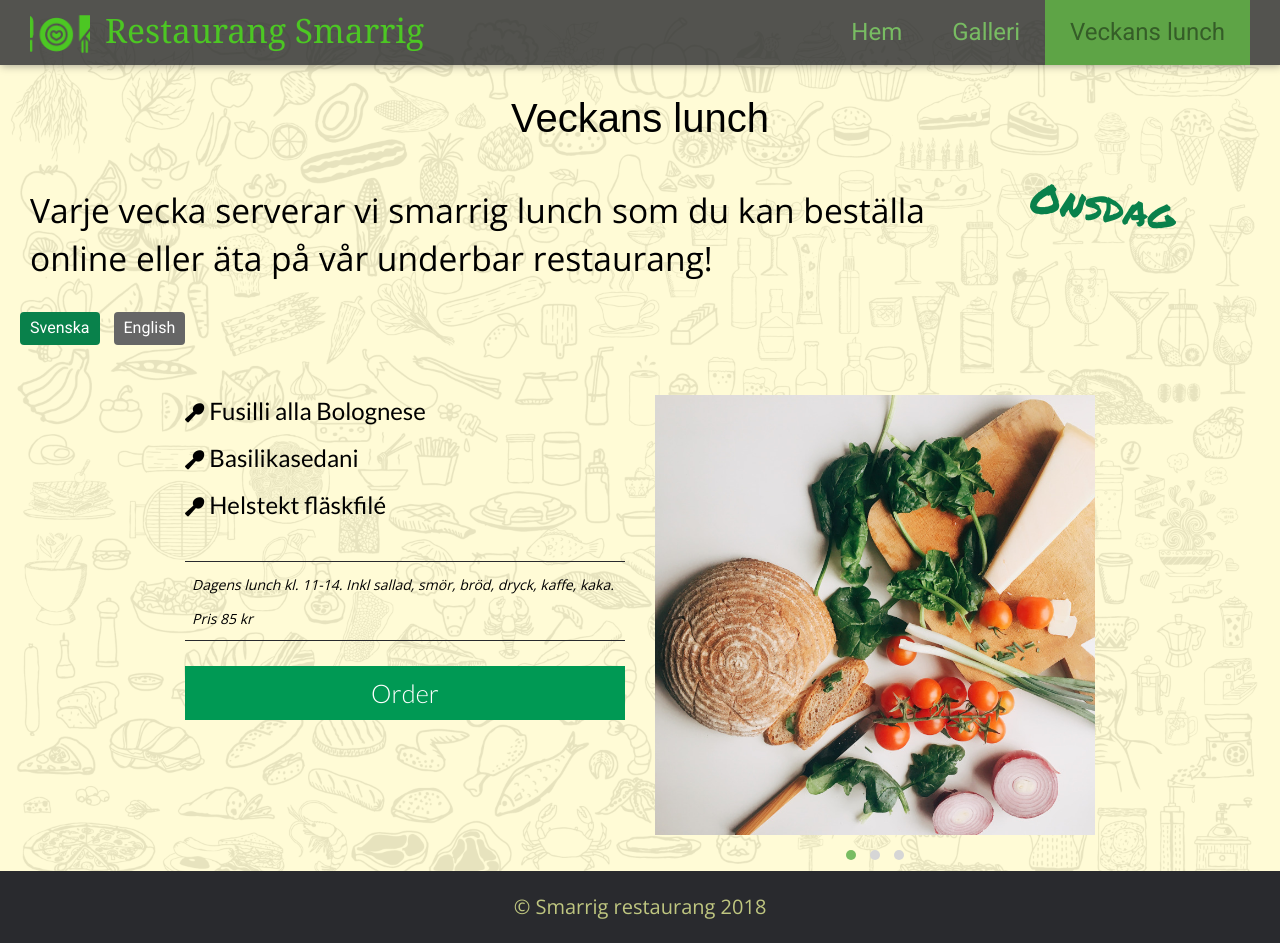
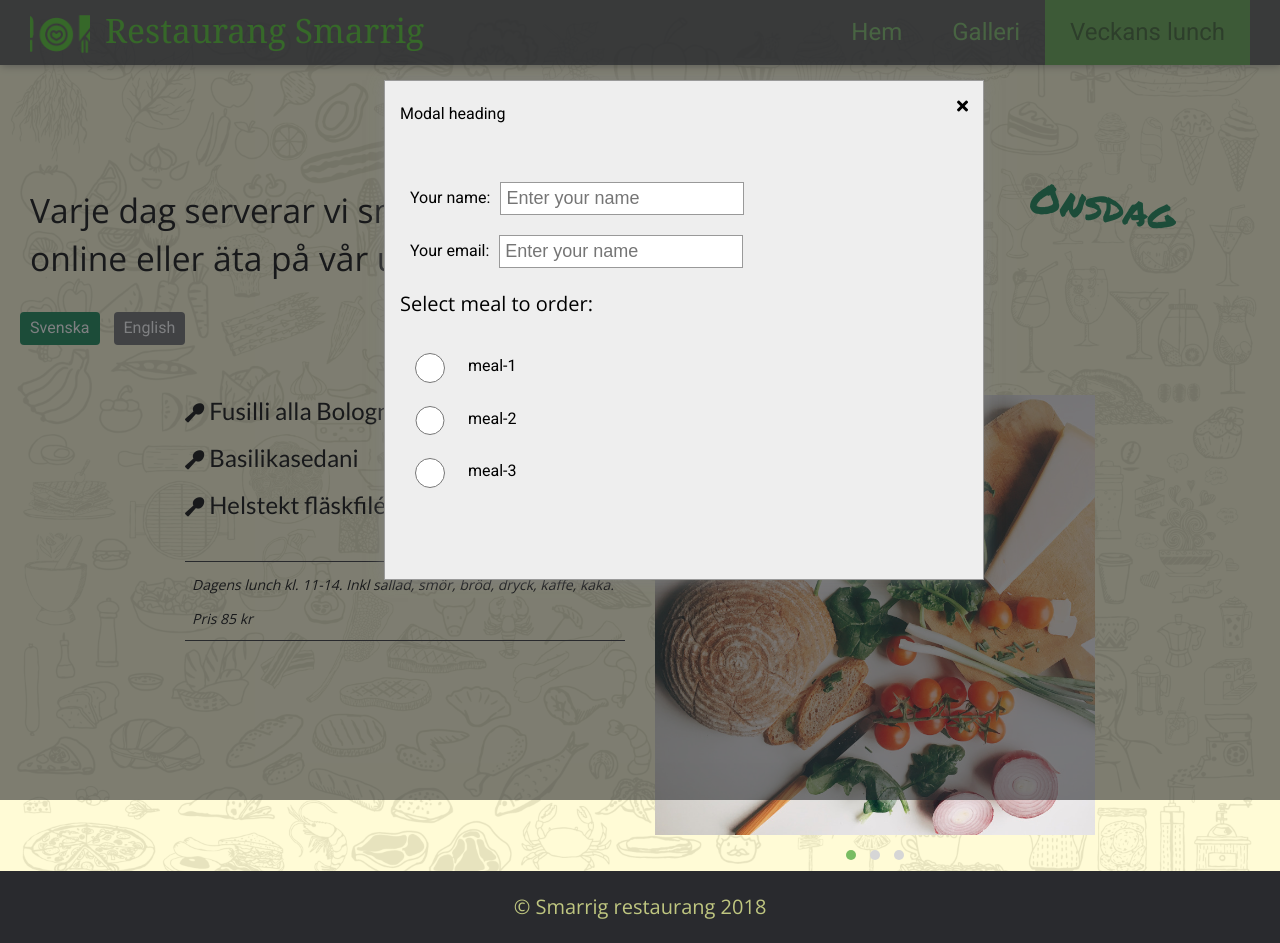
Before and after one commit to demichka/smarrig-project, a Node server app: page /week-lunch.html in a window 1280 px wide. Run offline with Node 20, Linux system fonts and the light colour scheme; some libraries are stand-ins or nearby versions.

Commit message:
added modal modified button Order added form to modal

```diff
--- a/www/css/styles.css
+++ b/www/css/styles.css
@@ -394,6 +394,7 @@
     justify-content: center;
     align-items: center; */
     padding: 50px 15px;
+    position: relative;
 }
 
 
@@ -440,7 +441,6 @@
     display: block;
     width: 100%;
     line-height: 50px;
-
     text-align: center;
     background-color: hsla(153, 100%, 30%, 1);
     color: hsla(225, 100%, 100%, 1);
@@ -459,6 +459,11 @@
     color: hsla(225, 95%, 100%, 1);
 }
 
+.order-btn {
+    position: absolute;
+    bottom: -100px;
+    width: 200px;
+}
 .flex-grid {
     display: flex;
     flex-direction: row;
@@ -522,3 +527,68 @@
     background-color: hsla(153, 87%, 27%, 1);
     cursor: default;
 }
+
+.modal {
+    position: absolute;
+    top: 10%;
+    left: 30%;
+    width: 600px;
+    height: 500px;
+    z-index: 3000;
+    background-color: #eee;
+    border: 1px solid #999;
+    box-shadow: 0px 0px 15px hsla(0, 0%, 50%, .7);
+    padding: 15px;
+}
+
+.close {
+    position: absolute;
+    right: 0px;
+    cursor: pointer;
+}
+
+.close:hover {
+    color: hsla(153, 100%, 30%, 1);
+}
+
+.fade {
+    width: 100%;
+    height: 100vh;
+    position: absolute;
+    top: 0;
+    left: 0;
+    background-color: hsla(225, 5%, 17%, .6);
+    z-index: 2999;
+    transition: all ease-in-out 0.5s;
+}
+
+.form-group {
+    display: flex;
+    flex-direction: row;
+    margin-bottom: 20px;
+}
+
+
+
+.form-group input[type=radio] {
+    width: 50px;
+    outline: none;
+}
+
+.form-group label {
+    cursor: pointer;
+    padding: 5px 10px;
+}
+
+.form-group input[type=text] {
+    padding: 5px;
+    font-size: 1.125rem;
+    box-shadow: none;
+    border: 1px solid #999;
+}
+
+.form-group input[type=text]:focus {
+    border: 1px solid hsla(105, 40%, 46%, 1);
+    outline: none;
+    box-shadow: none;
+}
--- a/www/js/main.js
+++ b/www/js/main.js
@@ -6,31 +6,53 @@
     let switchEnglish = $('.switch-english');
     let carousel = $('.owl-carousel');
     let lang = 'sv';
-
-
-
     let d = new Date();
     let dayOfWeek = d.getDay();
     let dayName = '';
-    let weekDays = [
-        'Måndag',
-        'Tisdag',
-        'Onsdag',
-        'Torsdag',
-        'Fredag'
-    ];
+    let weekDays = [{
 
-    function setDayName() {
+            name: 'sv',
+            days: [
+                'Måndag',
+                'Tisdag',
+                'Onsdag',
+                'Torsdag',
+                'Fredag',
+                'Lördag',
+                'Söndag'
+            ]
+        },
+        {
+            name: 'en',
+            days: [
+                'Monday',
+                'Tuesday',
+                'Wednesday',
+                'Thursday',
+                'Friday',
+                'Saturday',
+                'Sunday'
+            ]
+        }
+    ]
+
+    function setDayName(langDay) {
+        if (lang === 'sv') {
+            langDay = 0;
+        } else {
+            langDay = 1;
+        }
+
         if (dayOfWeek === 1) {
-            dayName = weekDays[0];
+            dayName = weekDays[langDay].days[0];
         } else if (dayOfWeek === 2) {
-            dayName = weekDays[1];
+            dayName = weekDays[langDay].days[1];
         } else if (dayOfWeek === 3) {
-            dayName = weekDays[2];
+            dayName = weekDays[langDay].days[2];
         } else if (dayOfWeek === 4) {
-            dayName = weekDays[3];
+            dayName = weekDays[langDay].days[3];
         } else if (dayOfWeek === 5) {
-            dayName = weekDays[4];
+            dayName = weekDays[langDay].days[4];
         }
         $('.day-name').append(dayName);
     }
@@ -48,7 +70,6 @@
         })
     }
 
-
     function loadWeekLunch(weekLunch) {
         showMenu(lang);
         runOwlCarousel();
@@ -59,11 +80,15 @@
             $(this).siblings().removeClass('on').addClass('off');
             $('.lunch-list').empty();
             $('.week-lunch-img').empty();
+            $('.day-name').empty();
+            $('.text-place').empty();
+            $('.heading').empty();
             carousel.trigger('destroy.owl.carousel');
             checkingLanguage();
             showMenu();
             runOwlCarousel();
-            console.log(lang);
+            setDayName();
+            addOrderBtn();
         });
 
 
@@ -80,14 +105,12 @@
 
         function showMenu(language) {
             language = lang;
-            console.log(language);
             let ul = $('<ul/>');
             let i = dayOfWeek;
             let currentDay = weekLunch[i];
 
 
             for (item in currentDay.lang[language]) {
-                console.log(currentDay.lang[language][item].name);
                 let meal = currentDay.lang[language][item];
                 let title = meal.name;
                 let mealDesc = meal.desc;
@@ -105,23 +128,39 @@
             let everyDay = weekLunch[0];
             let pSmall = $('<p/>');
             for (let el in everyDay.lang[language]) {
-                let everyDayMeal = everyDay.lang[language][el];
-                pSmall.append('<small>' + everyDayMeal.name + '</small>');
+                let everyDayInfo = everyDay.lang[language][el];
+                pSmall.append('<small>' + everyDayInfo.name + '</small>');
+                $('.text-place').append(everyDayInfo.text);
+                $('.heading').append(everyDayInfo.title);
             }
             runOwlCarousel();
 
-            let btn = $('<button/>').attr('type', 'button').addClass('btn').html('Order');
+
 
             $('.lunch-list').append(ul);
             $('.lunch-list').append(pSmall);
-            $('.lunch-list').append(btn);
+
         }
-
-
-
 
 
 
     }
 
+    function addOrderBtn() {
+        let btn = $('<button/>').attr('type', 'button').addClass('order-btn btn').html('Order');
+        $('.lunch-list').append(btn);
+    }
+
+    // addOrderBtn();
+    let orderBtn = $('.order-btn');
+    orderBtn.click(function () {
+        $('.modal').fadeIn();
+        $('.fade').fadeIn();
+    });
+
+    $('.close').click(function () {
+        $(this).parents('.modal').fadeOut();
+        $('.fade').fadeOut();
+    });
+
 });
--- a/www/json/lunch-menu.json
+++ b/www/json/lunch-menu.json
@@ -2,10 +2,14 @@
         "nameOfWeek": "whole-week",
         "lang": {
             "sv": [{
-                "name": "Dagens lunch kl. 11-14. Inkl sallad, smör, bröd, dryck, kaffe, kaka. Pris 85 kr"
+                "name": "Dagens lunch kl. 11-14. Inkl sallad, smör, bröd, dryck, kaffe, kaka. Pris 85 kr",
+                "text": "Varje dag serverar vi smarrig lunch som du kan beställa online eller äta på vår underbar restaurang!",
+                "title": "Veckans lunch"
             }],
             "en": [{
-                "name": "Daily lunch 11-14. Including salad, bread, soda, coffee, cookies. Price 85 SEK"
+                "name": "Daily lunch 11-14. Including salad, bread, soda, coffee, cookies. Price 85 SEK",
+                "text": "Every day we serve tasty lunch which you can order online or eat in our wonderful restaurant!",
+                "title": "Week's lunch"
             }]
         }
     },
--- a/www/week-lunch.html
+++ b/www/week-lunch.html
@@ -7,9 +7,11 @@
 	<link rel="shortcut icon" href="/img/favicon.png">
 	<link rel="stylesheet" href="/css/reset.css">
 	<link href="https://fonts.googleapis.com/css?family=Lato:300,300i,400,400i,700|Noto+Serif+KR|Open+Sans:300,400|Permanent+Marker|Raleway:300,400|Roboto:300,400,700|Source+Sans+Pro:300,400,700"
-		rel="stylesheet">
-		<link rel="stylesheet" href="https://use.fontawesome.com/releases/v5.3.1/css/solid.css" integrity="sha384-VGP9aw4WtGH/uPAOseYxZ+Vz/vaTb1ehm1bwx92Fm8dTrE+3boLfF1SpAtB1z7HW" crossorigin="anonymous">
-		<link rel="stylesheet" href="https://use.fontawesome.com/releases/v5.3.1/css/all.css" integrity="sha384-mzrmE5qonljUremFsqc01SB46JvROS7bZs3IO2EmfFsd15uHvIt+Y8vEf7N7fWAU" crossorigin="anonymous">
+	 rel="stylesheet">
+	<link rel="stylesheet" href="https://use.fontawesome.com/releases/v5.3.1/css/solid.css" integrity="sha384-VGP9aw4WtGH/uPAOseYxZ+Vz/vaTb1ehm1bwx92Fm8dTrE+3boLfF1SpAtB1z7HW"
+	 crossorigin="anonymous">
+	<link rel="stylesheet" href="https://use.fontawesome.com/releases/v5.3.1/css/all.css" integrity="sha384-mzrmE5qonljUremFsqc01SB46JvROS7bZs3IO2EmfFsd15uHvIt+Y8vEf7N7fWAU"
+	 crossorigin="anonymous">
 	<link rel="stylesheet" href="/css/fontawesome.min.css">
 	<link rel="stylesheet" href="/css/animate.min.css">
 	<link rel="stylesheet" href="/js/owl.carousel/dist/assets/owl.carousel.min.css" />
@@ -22,7 +24,7 @@
 		<div class="container">
 			<div class="row">
 				<div class="col-2">
-						<a class="logo" href="/" title="Restaurang Smarrig"><img src="/img/logo-dark.png" alt="logo">Restaurang Smarrig</a>
+					<a class="logo" href="/" title="Restaurang Smarrig"><img src="/img/logo-dark.png" alt="logo">Restaurang Smarrig</a>
 				</div>
 				<div class="col-3">
 					<nav>
@@ -56,11 +58,11 @@
 	<main>
 		<section class="content-block section-bg-pic">
 			<section class="top-section light-layout">
-				<h1>Veckans lunch</h1>
+				<h1 class="heading"></h1>
 				<div class="container">
 					<div class="row">
-						<p class="large-style col-4">
-							Varje vecka serverar vi smarrig lunch som du kan beställa online eller äta på vår underbar restaurang!
+						<p class="large-style col-4 text-place">
+
 						</p>
 						<p class="day-name col-1 marker-style"></p>
 					</div>
@@ -75,13 +77,7 @@
 						<div class="col-4 align-middle">
 							<div class="lunch-menu">
 								<div class="col-1_2 lunch-list">
-									<!-- <ul>
-										<li><i class="fas fa-utensil-spoon"></i>Vegan pumpkin soup with onions</li>
-										<li><i class="fas fa-utensil-spoon"></i>Grillad fläskfilé med äppelsötad sås och krispig klyftad potatis</li>
-										<li><i class="fas fa-utensil-spoon"></i>Gräddig laxpanna med kantareller samt kokt potatis</li>
-									</ul> -->
-									<!-- <p><small>Dagens lunch kl. 11-14. Inkl sallad, smör, bröd, dryck, kaffe, kaka. Pris 85 kr</small></p> -->
-									<!-- <button class="btn" type="button">Beställa</button> -->
+									<!-- <button class="btn order-btn">Order</button> -->
 								</div>
 								<div class="col-1_2">
 									<div class="week-lunch-img owl-carousel owl-theme">
@@ -100,6 +96,30 @@
 			<p>&copy; Smarrig restaurang 2018</p>
 		</div>
 	</footer>
+	<div class="fade"></div>
+	<div class="modal">
+		<div class="container">
+			<div class="modal-inner">
+				<span class="close"><i class="fas fa-times"></i></span>
+				<h3>Modal heading</h3>
+				<form action="" method="POST" id="order-form">
+					<div class="form-group">
+						<label for="namef">Your name: </label>
+						<input type="text" id="namef" name="namef" placeholder="Enter your name" required>
+					</div>
+					<div class="form-group">
+							<label for="emailf">Your email: </label>
+							<input type="text" id="emailf" name="emailf" placeholder="Enter your name" required>
+						</div>
+						<p>Select meal to order:</p>
+					<div class="form-group"><input type="radio" name="select-meal" id="meal-1"><label for="meal-1">meal-1</label></div>
+					<div class="form-group"><input type="radio" name="select-meal" id="meal-2"><label for="meal-2">meal-2</label></div>
+					<div class="form-group"><input type="radio" name="select-meal" id="meal-3"><label for="meal-3">meal-3</label></div>
+
+				</form>
+			</div>
+		</div>
+	</div>
 	<script src="/js/jquery.min.js"></script>
 	<script src="/js/owl.carousel/dist/owl.carousel.min.js"></script>
 	<script src="/js/SmoothScroll.js"></script>
```
